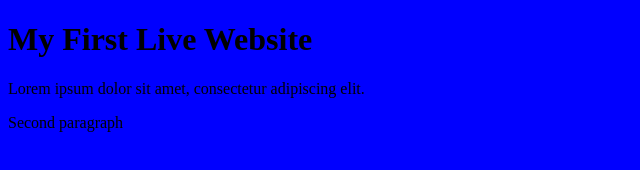
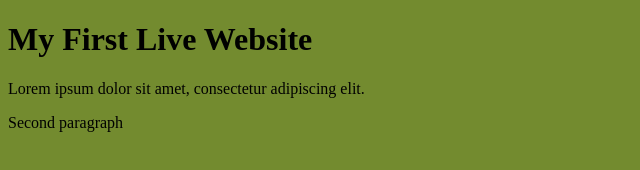
Before and after one commit to kadgrant/bug-free-engine, a plain HTML site: page index.html in a window 1280 px wide. Shown: the whole page, without its empty margins (0-640 px from the left). Drawn offline with Linux system fonts and the light colour scheme.

Commit message:
changed colour

```diff
--- a/style.css
+++ b/style.css
@@ -1,4 +1,4 @@
 body {
-    background-color: blue;
+    background-color: rgb(115, 139, 47);
     background-image: radial-gradient(green);
 }
```
